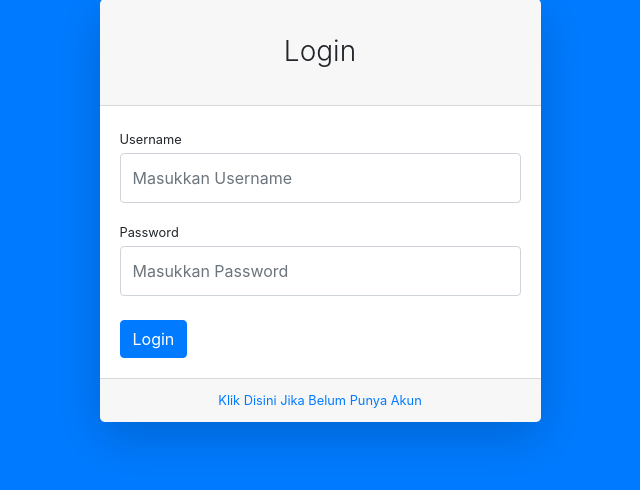
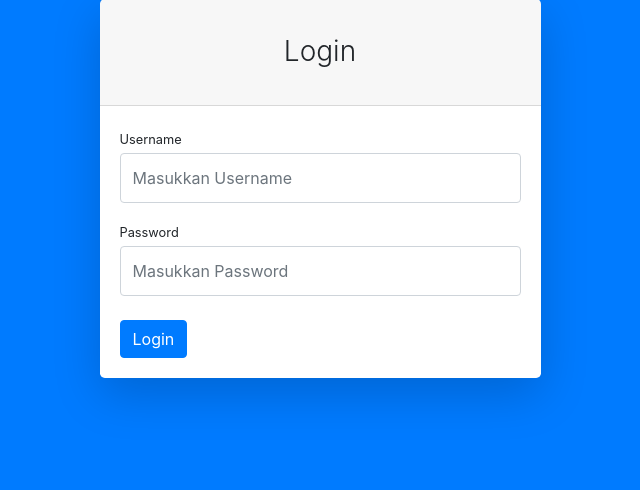
Before and after one commit to HakimAchmad/stockbarang, a PHP site: page /login.php in a window 1280 px wide. Shown: the part 49-539 px from the top of the page, without its empty margins (320-960 px from the left). Run offline with PHP 8.4, Linux system fonts and the light colour scheme.

Commit message:
Update login.php

```diff
--- a/stockbarang/login.php
+++ b/stockbarang/login.php
@@ -61,9 +61,7 @@ if(isset($_POST['login'])){
                                             </div>
                                         </form>
                                     </div>
-                                     <div class="card-footer text-center">
-                                        <div class="small"><a href="register.php">Klik Disini Jika Belum Punya Akun</a></div>
-                                    </div>
+
                                 </div>
                             </div>
                         </div>
```
